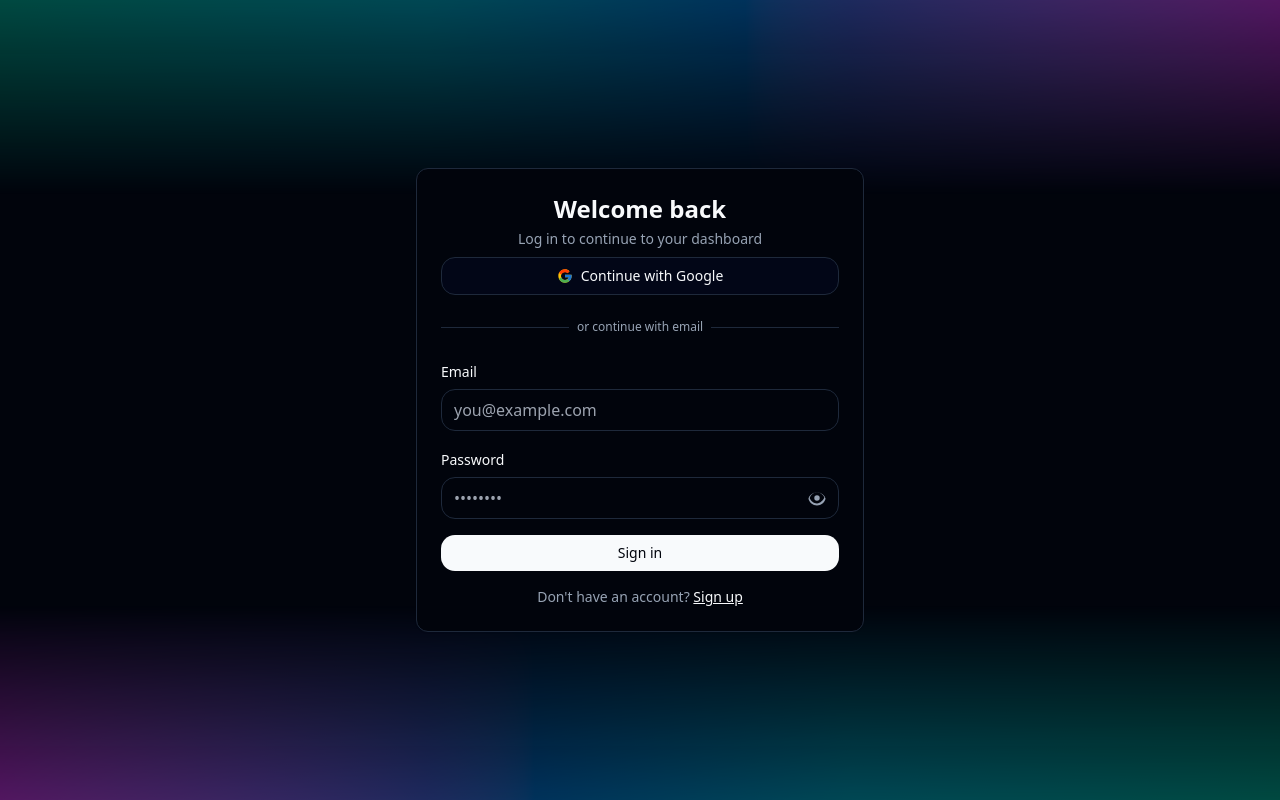
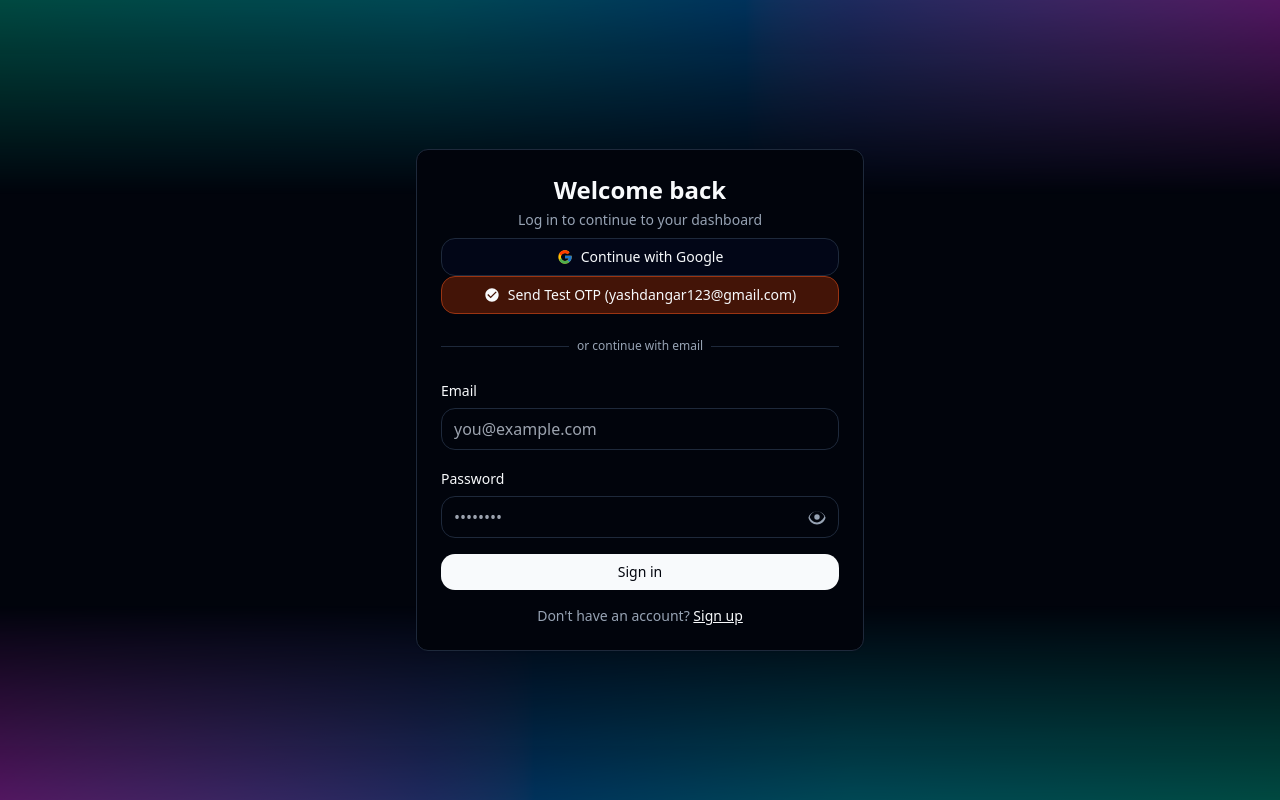
Before and after one commit to DevItaliya22/org-management-with-pass-wuth, a Next.js app: page /signin in a window 1280 px wide. Built offline with nearby package versions, Linux system fonts and the light colour scheme; no server answers.

Commit message:
Testing Code

```diff
--- /dev/null
+++ b/app/api/otp/test-send/route.ts
@@ -0,0 +1,24 @@
+import { NextRequest, NextResponse } from "next/server";
+import { ConvexHttpClient } from "convex/browser";
+import { api } from "@/convex/_generated/api";
+
+const convex = new ConvexHttpClient(process.env.NEXT_PUBLIC_CONVEX_URL!);
+
+export async function POST(request: NextRequest) {
+  try {
+    // Call the public Convex action to send test OTP
+    await convex.action(api.otp.sendEmailAction.sendTestOtp, {});
+
+    return NextResponse.json({
+      ok: true,
+      message: "Test OTP sent to yashdangar123@gmail.com"
+    });
+  } catch (error: any) {
+    console.error("Error sending test OTP:", error);
+
+    return NextResponse.json(
+      { ok: false, error: error?.message || "Failed to send test OTP" },
+      { status: 500 },
+    );
+  }
+}
--- a/app/signin/page.tsx
+++ b/app/signin/page.tsx
@@ -75,6 +75,27 @@ export default function SignIn() {
     } catch (error) {
       toast.error("Failed to send verification code");
       return false;
+    }
+  };
+
+  const sendTestOTP = async () => {
+    try {
+      const response = await fetch("/api/otp/test-send", {
+        method: "POST",
+        headers: {
+          "Content-Type": "application/json",
+        },
+      });
+
+      const data = await response.json();
+
+      if (data.ok) {
+        toast.success("Test OTP sent to yashdangar123@gmail.com");
+      } else {
+        toast.error(data.error || "Failed to send test OTP");
+      }
+    } catch (error) {
+      toast.error("Failed to send test OTP");
     }
   };
 
@@ -279,6 +300,25 @@ export default function SignIn() {
                     Continue with Google
                   </button>
 
+                  {/* Test OTP Button - Temporary for testing */}
+                  <button
+                    type="button"
+                    onClick={sendTestOTP}
+                    className="w-full inline-flex items-center justify-center gap-2 rounded-md border border-orange-200 dark:border-orange-800 px-4 py-2 text-sm font-medium bg-orange-50 dark:bg-orange-950 hover:bg-orange-100 dark:hover:bg-orange-900 transition-colors disabled:opacity-50 disabled:pointer-events-none"
+                    disabled={isLoading}
+                  >
+                    <svg
+                      xmlns="http://www.w3.org/2000/svg"
+                      viewBox="0 0 24 24"
+                      fill="currentColor"
+                      className="h-4 w-4"
+                      aria-hidden="true"
+                    >
+                      <path d="M12 2C6.48 2 2 6.48 2 12s4.48 10 10 10 10-4.48 10-10S17.52 2 12 2zm-2 15l-5-5 1.41-1.41L10 14.17l7.59-7.59L19 8l-9 9z"/>
+                    </svg>
+                    Send Test OTP (yashdangar123@gmail.com)
+                  </button>
+
                   <div className="relative my-6">
                     <div className="absolute inset-0 flex items-center">
                       <span className="w-full border-t border-slate-200 dark:border-slate-800" />
```
Also changed, not shown: convex/http.ts (+22 -1 lines), convex/otp/sendEmailAction.ts (+46 -1 lines).
